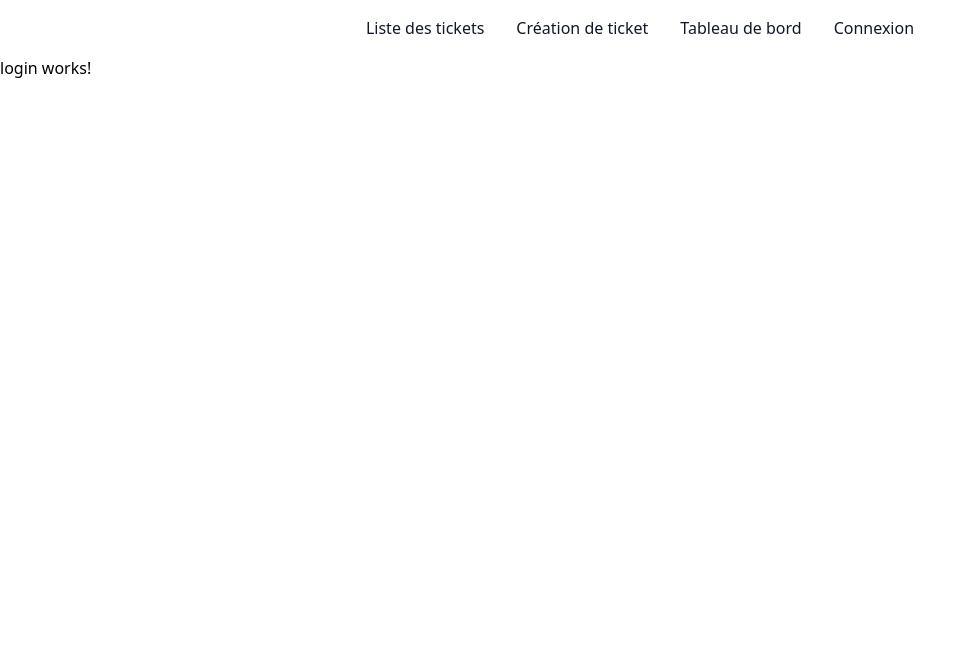
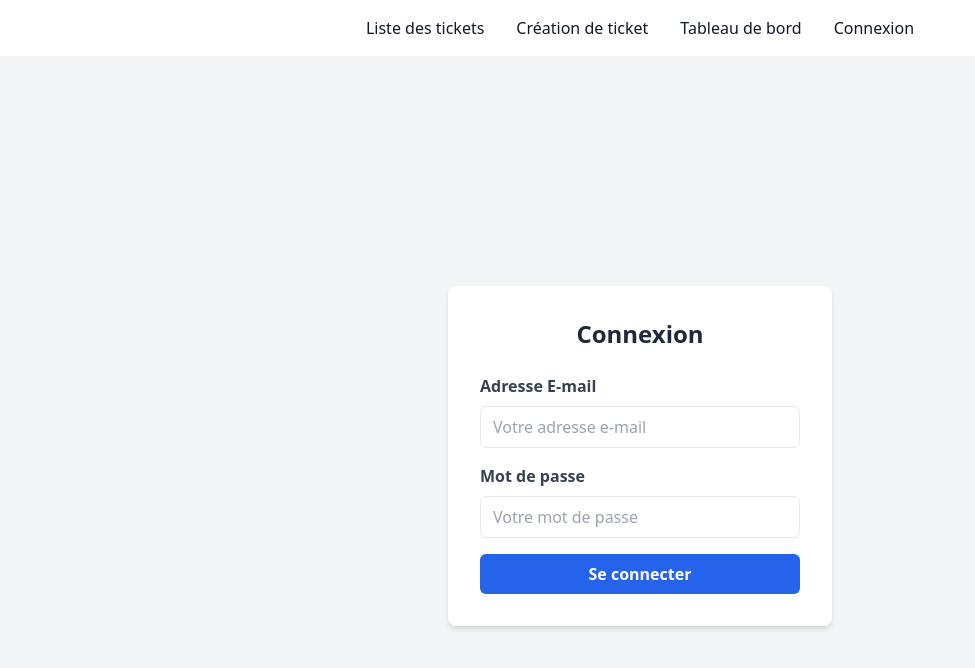
Before and after one commit to MehdiDiasGomes/evaluation_dfs_24_ticket, an Angular app: page /login in a window 1280 px wide. Shown: the top 668 px of the page, without its empty margins (0-975 px from the left). Built offline with nearby package versions, Linux system fonts and the light colour scheme.

Commit message:
Correct date

```diff
--- a/src/app/list-of-ticket/list-of-ticket.component.html
+++ b/src/app/list-of-ticket/list-of-ticket.component.html
@@ -18,7 +18,7 @@
                     </th>
                     <td class="px-6 py-4">{{ ticket.description }}</td>
                     <td class="px-6 py-4">{{ ticket.priority }}</td>
-                    <td class="px-6 py-4">{{ ticket.created_at }}</td>
+                    <td class="px-6 py-4">{{ ticket.created_at | date:'dd/MM/yyyy HH:mm:ss' }}</td>
                 </tr>
                 }
             </tbody>
--- a/src/app/list-of-ticket/list-of-ticket.component.ts
+++ b/src/app/list-of-ticket/list-of-ticket.component.ts
@@ -1,10 +1,11 @@
+import { CommonModule } from '@angular/common';
 import { HttpClient } from '@angular/common/http';
 import { Component, inject } from '@angular/core';
 
 @Component({
   selector: 'app-list-of-ticket',
   standalone: true,
-  imports: [],
+  imports: [CommonModule],
   templateUrl: './list-of-ticket.component.html',
   styleUrl: './list-of-ticket.component.css',
 })
--- a/src/app/login/login.component.html
+++ b/src/app/login/login.component.html
@@ -1 +1,26 @@
-<p>login works!</p>
+<div>
+    <div class="bg-gray-100 min-h-screen flex items-center justify-center">
+        <div class="max-w-sm w-full bg-white p-8 rounded-lg shadow-md">
+            <h2 class="text-2xl font-semibold text-gray-800 mb-6 text-center">Connexion</h2>
+            <form method="POST" action="/login">
+                <div class="mb-4">
+                    <label for="email" class="block text-gray-700 font-bold mb-2">Adresse E-mail</label>
+                    <input type="email" id="email" name="email" required
+                        class="w-full px-3 py-2 border rounded-md focus:outline-none focus:ring focus:ring-blue-200"
+                        placeholder="Votre adresse e-mail">
+                </div>
+
+                <div class="mb-4">
+                    <label for="password" class="block text-gray-700 font-bold mb-2">Mot de passe</label>
+                    <input type="password" id="password" name="password" required
+                        class="w-full px-3 py-2 border rounded-md focus:outline-none focus:ring focus:ring-blue-200"
+                        placeholder="Votre mot de passe">
+                </div>
+
+                <button type="submit"
+                    class="w-full bg-blue-600 text-white font-bold py-2 rounded-md hover:bg-blue-700 transition duration-300">Se
+                    connecter</button>
+            </form>
+        </div>
+    </div>
+</div>
```
